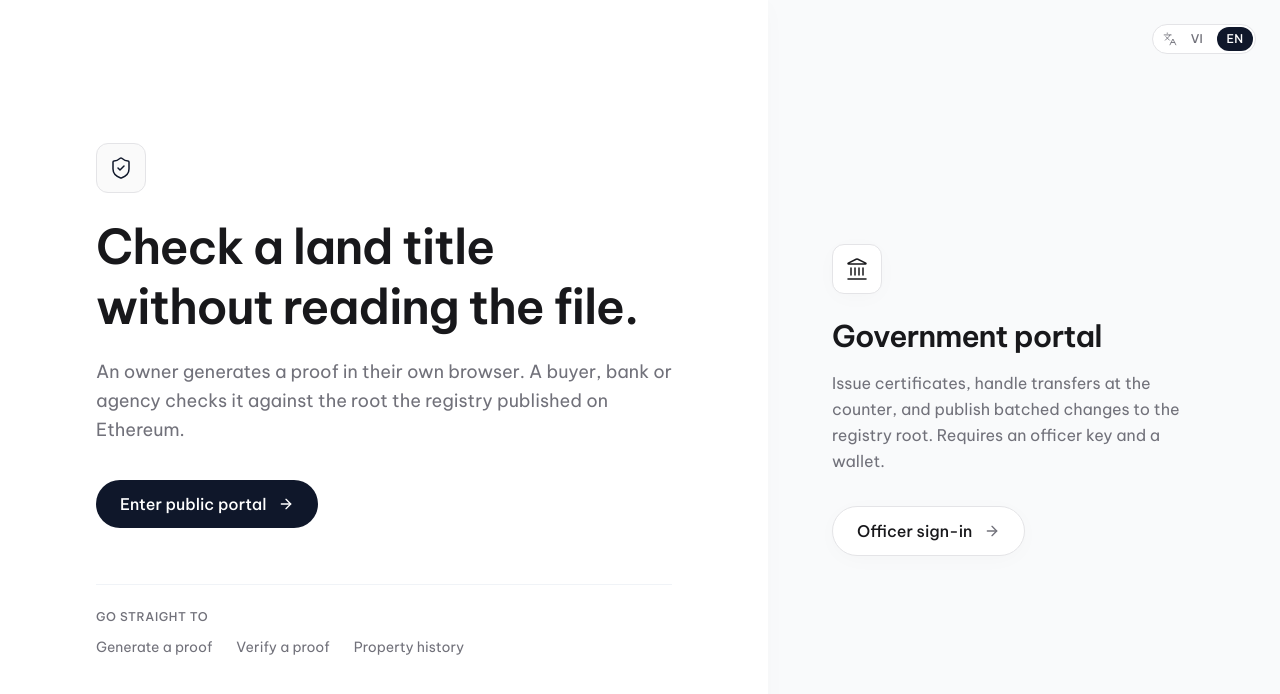
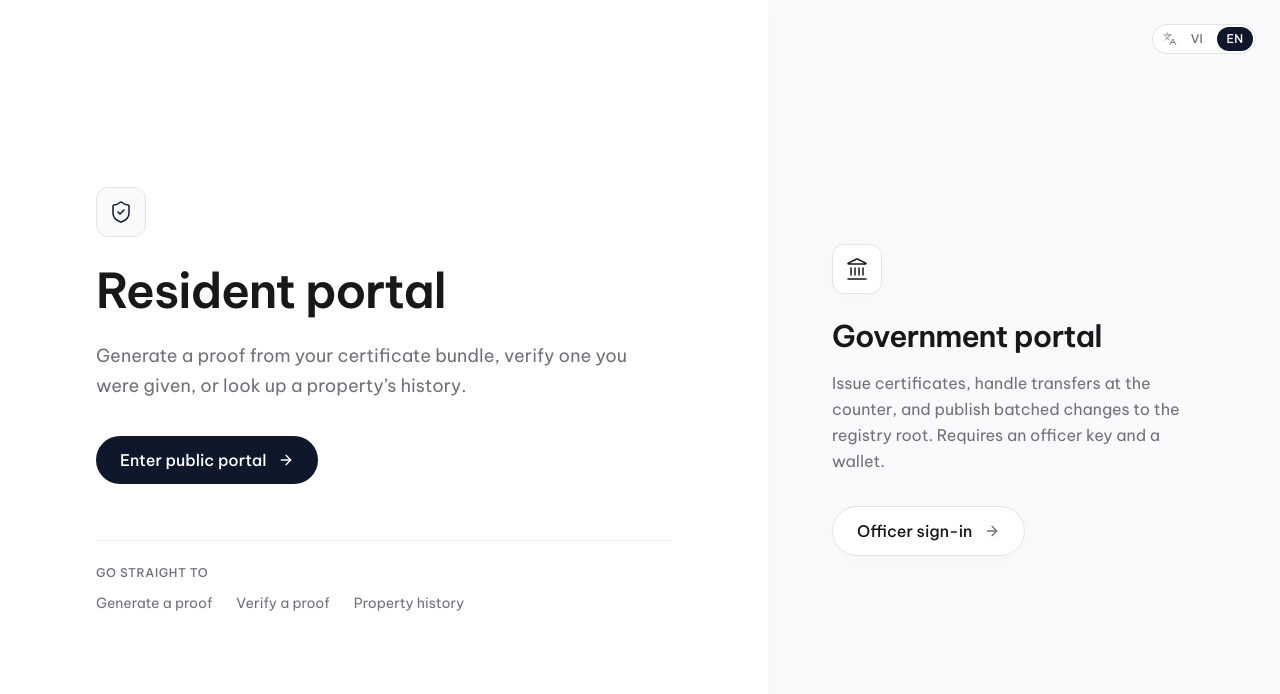
Before and after one commit to SnowAceAlex/land-registry-zkp, a Next.js app in the folder web-app/frontend/: page /en in a window 1280 px wide. Shown: the top 694 px of the page. Built offline with nearby package versions, Linux system fonts and the light colour scheme.

Commit message:
feat: add government navigation component, i18n dictionaries, and Sepolia deployment configuration

```diff
--- a/web-app/frontend/src/features/government/shell/components/government-nav.tsx
+++ b/web-app/frontend/src/features/government/shell/components/government-nav.tsx
@@ -55,7 +55,7 @@ export function GovernmentNav({
   function signOut() {
     clearGovKey();
     // Full reload so every provider and cached query is dropped with the key.
-    window.location.assign(`/${lang}/government`);
+    window.location.assign(`/${lang}`);
   }
 
   return (
--- a/web-app/frontend/src/i18n/dictionaries/en.json
+++ b/web-app/frontend/src/i18n/dictionaries/en.json
@@ -7,8 +7,8 @@
     "label": "Language"
   },
   "landing": {
-    "residentTitle": "Check a land title without reading the file.",
-    "residentBody": "An owner generates a proof in their own browser. A buyer, bank or agency checks it against the root the registry published on Ethereum.",
+    "residentTitle": "Resident portal",
+    "residentBody": "Generate a proof from your certificate bundle, verify one you were given, or look up a property’s history.",
     "residentCta": "Enter public portal",
     "shortcutsLabel": "Go straight to",
     "shortcutProof": "Generate a proof",
--- a/web-app/frontend/src/i18n/dictionaries/vi.json
+++ b/web-app/frontend/src/i18n/dictionaries/vi.json
@@ -7,8 +7,8 @@
     "label": "Ngôn ngữ"
   },
   "landing": {
-    "residentTitle": "Kiểm tra một thửa đất mà không cần đọc hồ sơ.",
-    "residentBody": "Người sử dụng đất tạo bằng chứng ngay trên trình duyệt của mình. Bên mua, ngân hàng hoặc cơ quan nhà nước đối chiếu bằng chứng đó với gốc Merkle mà cơ quan đăng ký đã công bố trên Ethereum.",
+    "residentTitle": "Cổng công dân",
+    "residentBody": "Tạo bằng chứng từ bộ hồ sơ được cấp, xác minh một bằng chứng nhận được, hoặc tra cứu lịch sử một thửa đất.",
     "residentCta": "Vào cổng công dân",
     "shortcutsLabel": "Đi thẳng tới",
     "shortcutProof": "Tạo bằng chứng",
```
Also changed, not shown: 1 other file (tests, documents, lock files or other folders).
